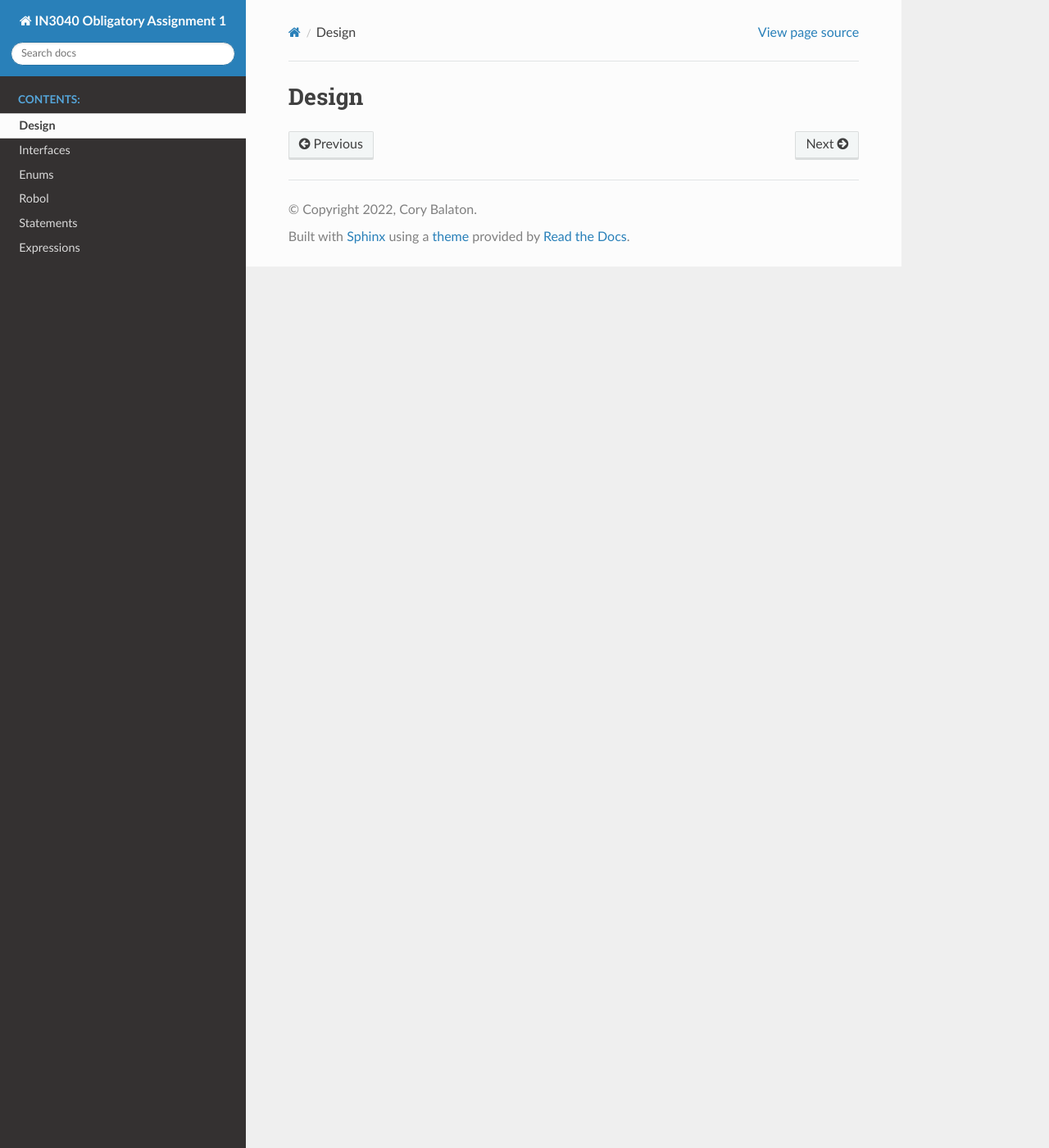
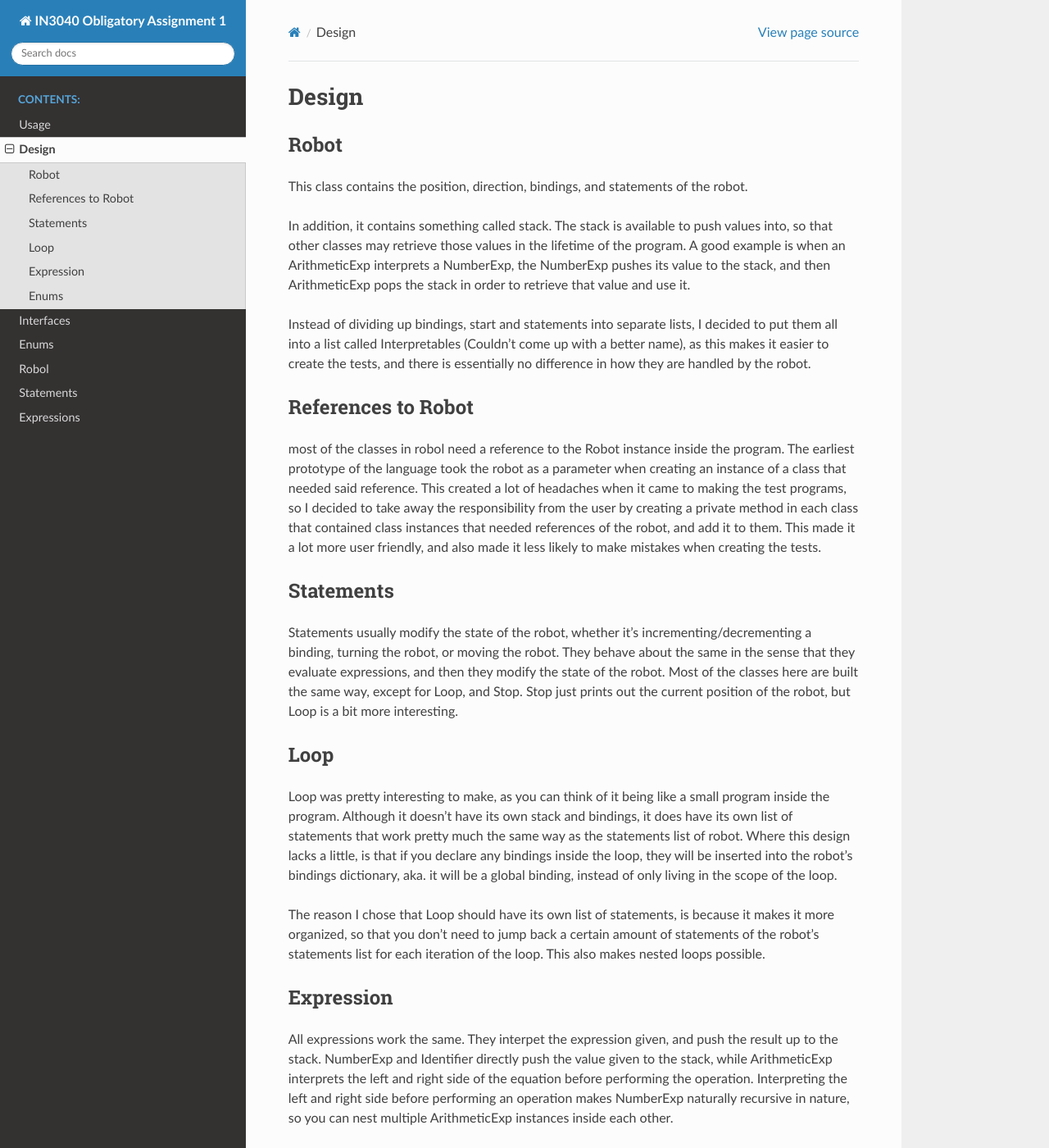
Before and after one commit to coryab/robol, a Sphinx documentation site: the page built from docs/source/design.rst, in a window 1280 px wide and 1400 px high. Shown: the whole window at 82% size. Built offline with Sphinx 7.4.7 and the Read the Docs theme 2.0.0, drawn with Linux system fonts in a browser that asks for light colours; some of the changed text lies outside the part shown.

Commit message:
Made some changes to the docs

```diff
--- a/docs/source/design.rst
+++ b/docs/source/design.rst
@@ -1,2 +1,46 @@
 Design
 ======
+
+
+Robot
+-----
+This class contains the position, direction, bindings, and statements of the robot.
+
+In addition, it contains something called stack. The stack is available to push values into, so that other classes may retrieve those values in the lifetime of the program.
+A good example is when an ArithmeticExp interprets a NumberExp, the NumberExp pushes its value to the stack, and then ArithmeticExp pops the stack in order to retrieve that value and use it.
+
+Instead of dividing up bindings, start and statements into separate lists, I decided to put them all into a list called Interpretables (Couldn't come up with a better name), as this makes it easier to create the tests, and there is essentially no difference in how they are handled by the robot.
+
+
+References to Robot
+-------------------
+most of the classes in robol need a reference to the Robot instance inside the program.
+The earliest prototype of the language took the robot as a parameter when creating an instance of a class that needed said reference.
+This created a lot of headaches when it came to making the test programs, so I decided to take away the responsibility from the user by creating a private method in each class that contained class instances that needed references of the robot, and add it to them.
+This made it a lot more user friendly, and also made it less likely to make mistakes when creating the tests.
+
+
+Statements
+----------
+Statements usually modify the state of the robot, whether it's incrementing/decrementing a binding, turning the robot, or moving the robot. They behave about the same in the sense that they evaluate expressions, and then they modify the state of the robot.
+Most of the classes here are built the same way, except for Loop, and Stop.
+Stop just prints out the current position of the robot, but Loop is a bit more interesting.
+
+
+Loop
+----
+Loop was pretty interesting to make, as you can think of it being like a small program inside the program. Although it doesn't have its own stack and bindings, it does have its own list of statements that work pretty much the same way as the statements list of robot.
+Where this design lacks a little, is that if you declare any bindings inside the loop, they will be inserted into the robot's bindings dictionary, aka. it will be a global binding, instead of only living in the scope of the loop.
+
+The reason I chose that Loop should have its own list of statements, is because it makes it more organized, so that you don't need to jump back a certain amount of statements of the robot's statements list for each iteration of the loop. This also makes nested loops possible.
+
+
+Expression
+----------
+All expressions work the same. They interpet the expression given, and push the result up to the stack.
+NumberExp and Identifier directly push the value given to the stack, while ArithmeticExp interprets the left and right side of the equation before performing the operation. Interpreting the left and right side before performing an operation makes NumberExp naturally recursive in nature, so you can nest multiple ArithmeticExp instances inside each other.
+
+
+Enums
+-----
+There are parts of the code where there are comparissons, for example what binary operation is used in an arithmetic expression, and it's natural to express the different choices with enums to make the implementations of other classes more readable.
--- a/docs/source/index.rst
+++ b/docs/source/index.rst
@@ -10,6 +10,7 @@ Welcome to IN3040 Obligatory Assignment 1's documentation!
     :maxdepth: 2
     :caption: Contents:
 
+    usage
     design
     interfaces
     enums
```
Also changed, not shown: docs/source/usage.rst (added, +29 -0 lines).
